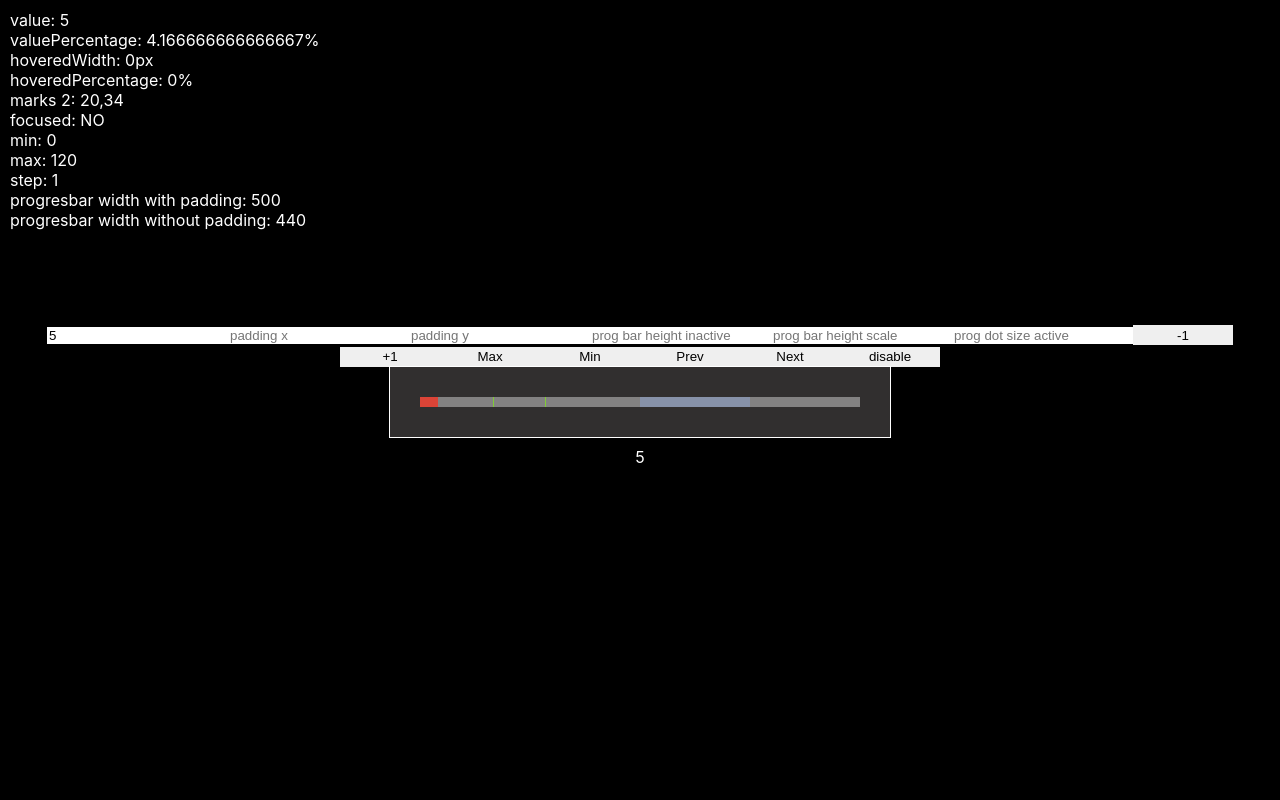
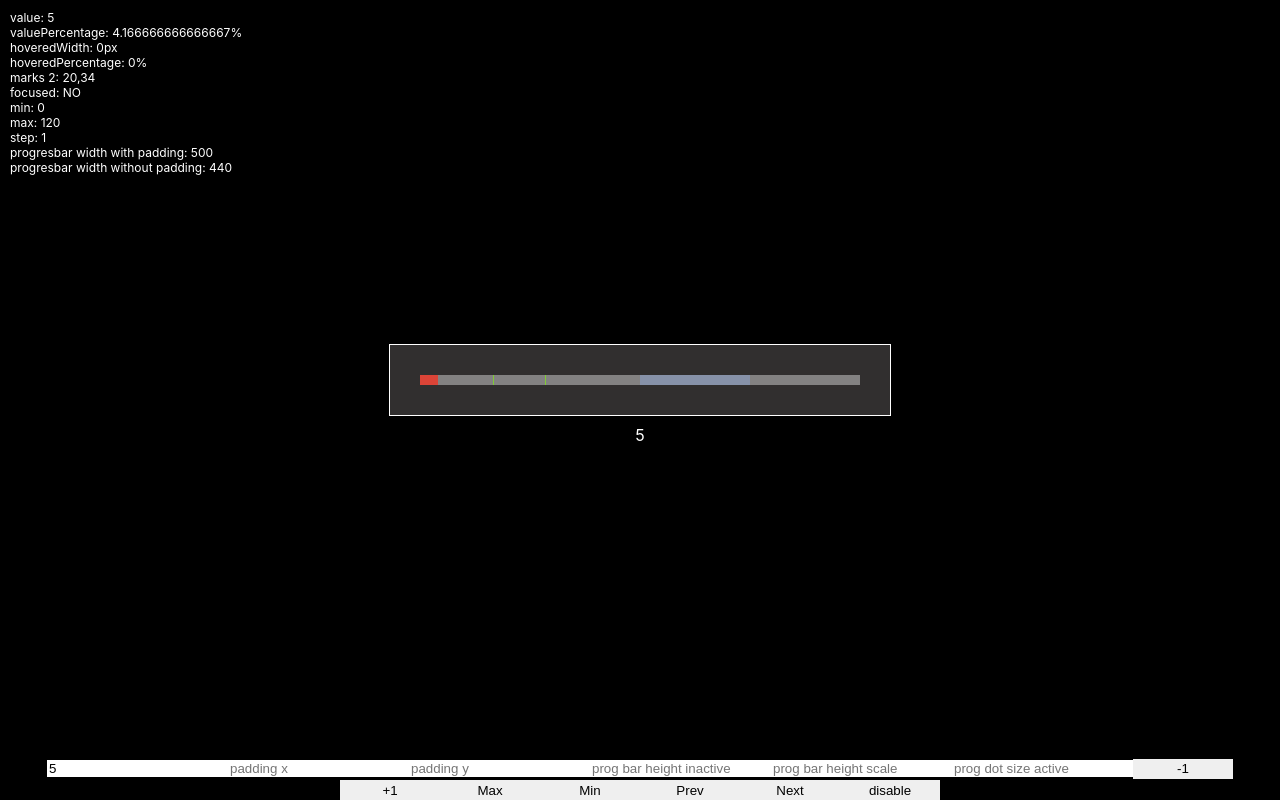
Before and after one commit to facinick/seekplus, a React (Create React App) app: page / in a window 1280 px wide. Built offline with nearby package versions, Linux system fonts and the light colour scheme.

Commit message:
frtgtrvet

```diff
--- a/src/components/app/App.scss
+++ b/src/components/app/App.scss
@@ -44,6 +44,7 @@ main {
 	top: 0;
 	padding: 10px;
 	pointer-events: none;
+	font-size: 12px;
 }
 * {
 	outline: 0;
@@ -53,6 +54,8 @@ main {
 #progress-controls-container{
 	width: 100%;
 	text-align: center;
+	position: absolute;
+	bottom: 0;
 }
 
 button {
```
